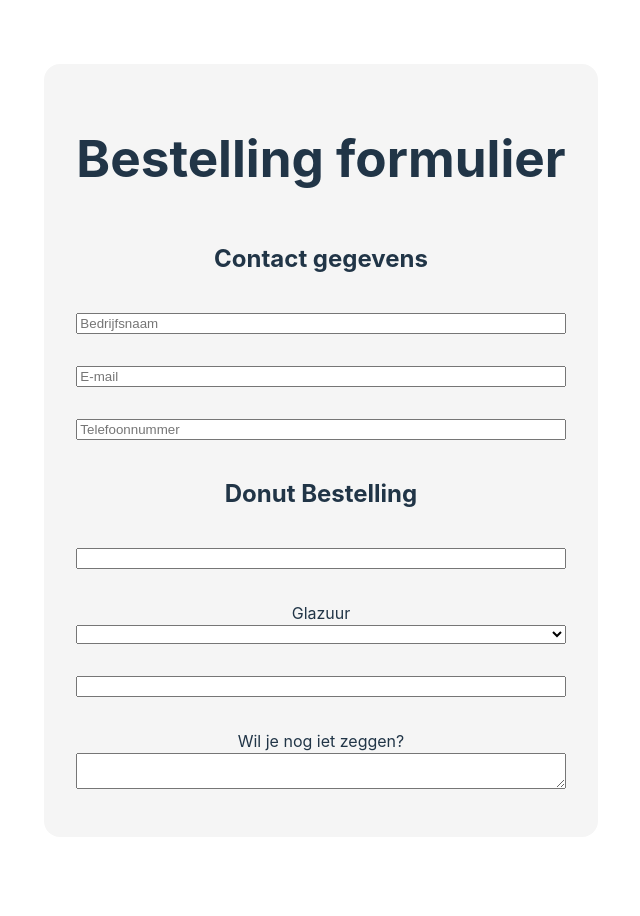
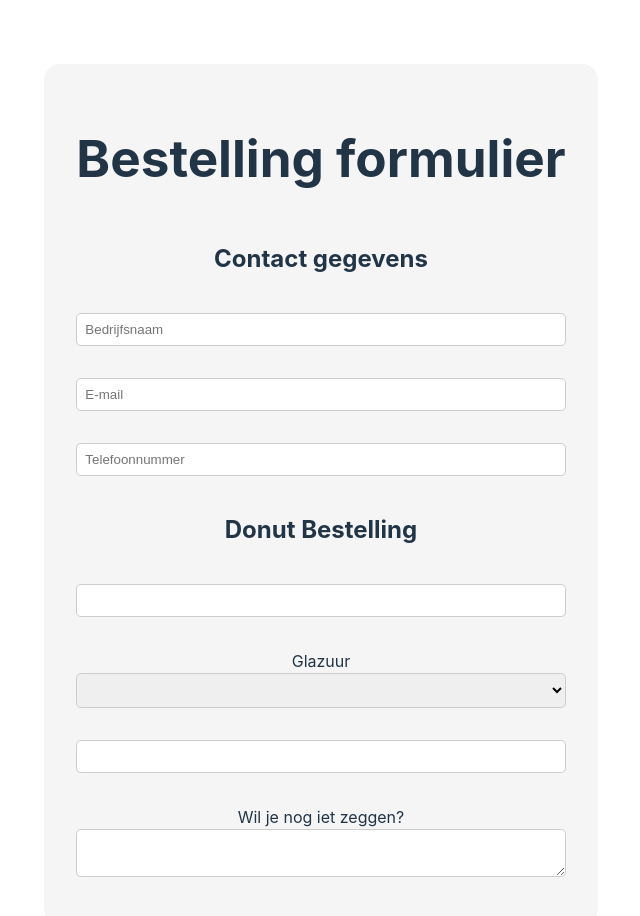
Before and after one commit to ZienabAlr/DonutFront, a Vue app in the folder Donutello/: page / in a window 1280 px wide. Shown: the top 916 px of the page, without its empty margins (319-959 px from the left). Before the commit the page ends 869 px from the top, so only its background shows below. Built offline with nearby package versions, Linux system fonts and the light colour scheme.

Commit message:
style(DonutOrder.js): style has been added to inputs

```diff
--- a/Donutello/src/components/DonutOrder.vue
+++ b/Donutello/src/components/DonutOrder.vue
@@ -97,5 +97,11 @@ import { ref } from 'vue'
     margin: 1rem 0;
 }
 
+.inputs {
+    padding: 0.5rem;
+    border-radius: 0.3rem;
+    border: 1px solid #ccc;
+    outline: none;
+}
 
 </style>
```
